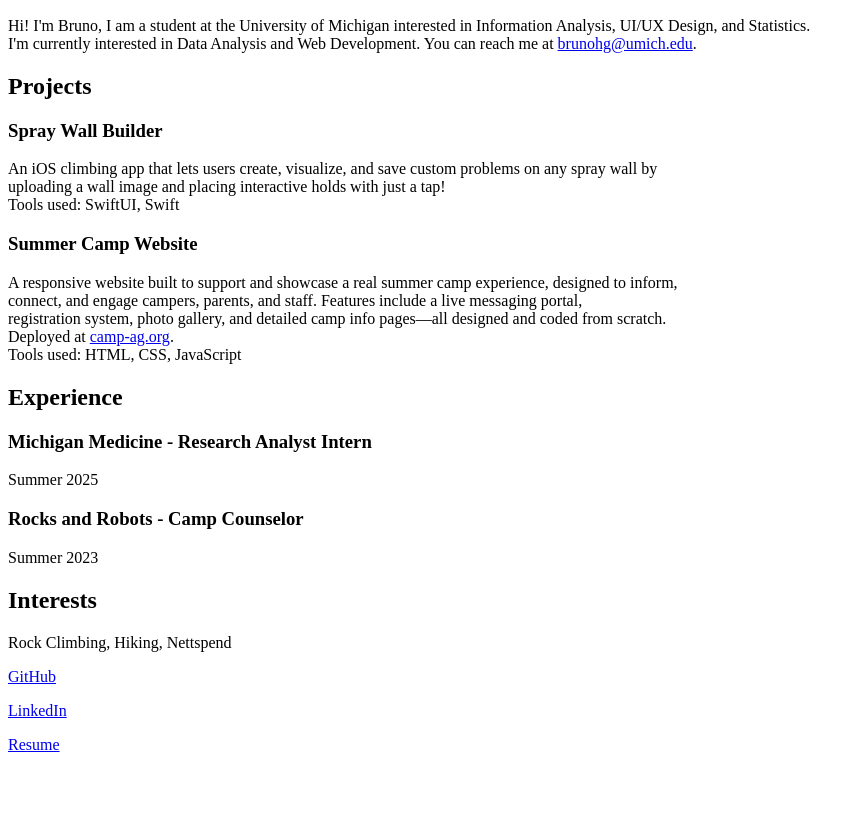
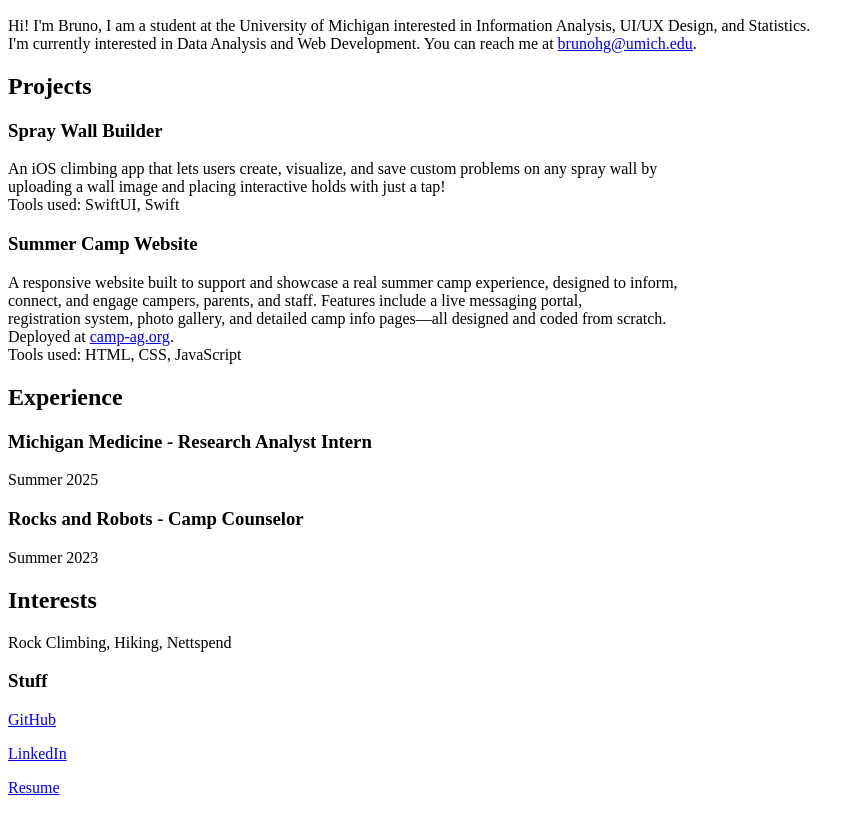
Before and after one commit to garciahbruno/personal-site, a plain HTML site: page index.html in a window 1280 px wide. Shown: the part 110-923 px from the top of the page, without its empty margins (0-861 px from the left). Before the commit the page ends 880 px from the top, so only its background shows below. Drawn offline with Linux system fonts and the light colour scheme.

Commit message:
footer edit

```diff
--- a/index.html
+++ b/index.html
@@ -32,6 +32,7 @@
 
     </body>
     <footer>
+        <h3>Stuff</h3>
         <p><a href="https://github.com/garciahbruno">GitHub</a></p>
         <p><a href="https://www.linkedin.com/in/brunohg/">LinkedIn</a></p>
         <p><a href="assets/brunohg_resume.pdf" download>Resume</a></p>
```
